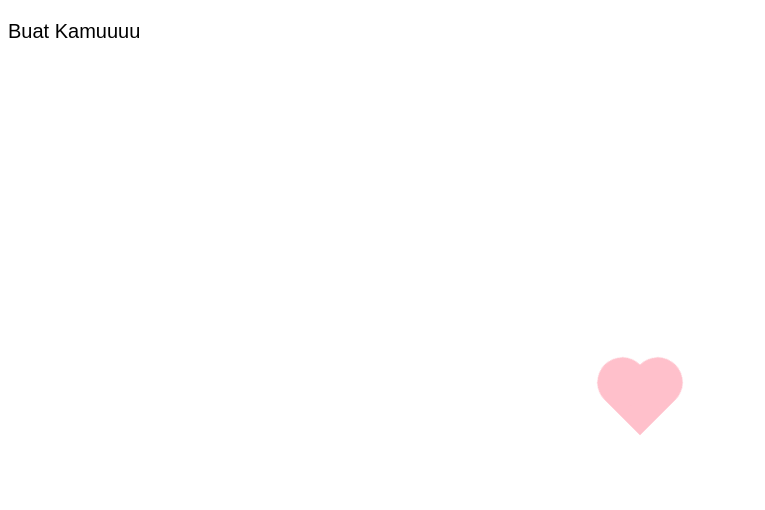
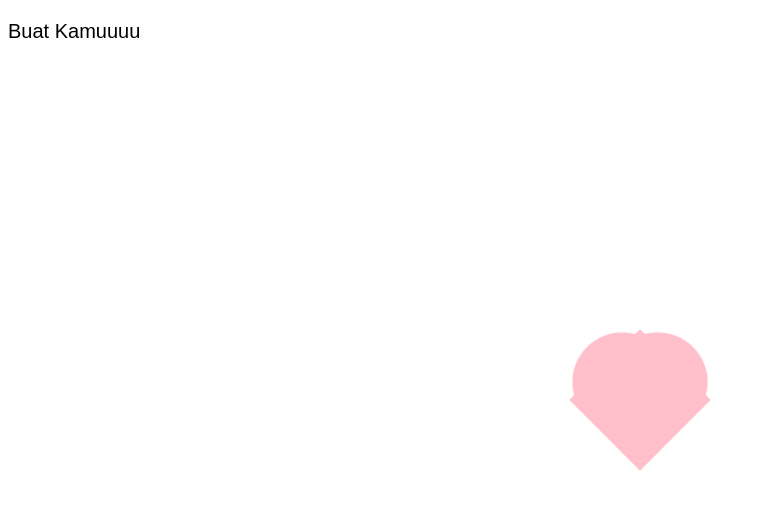
Before and after one commit to im-faizz/Buatkamu, a plain HTML site: page index.html in a window 1280 px wide. Shown: the whole page, without its empty margins (0-765 px from the left). Drawn offline with Linux system fonts and the light colour scheme.

Commit message:
Update style.css

```diff
--- a/style.css
+++ b/style.css
@@ -12,8 +12,8 @@ body {
     bottom: 0;
     left: 0;
     background-color: pink;
-    height: 50px;
-    width: 50px;
+    height: 100px;
+    width: 100px;
     transform: rotate(-45deg);
     animation-name: beat;
     animation-duration: 1s;
@@ -22,20 +22,20 @@ body {
   .heart:after {
     background-color: pink;
     content: "";
-    border-radius: 50%;
+    border-radius: 100%;
     position: absolute;
-    width: 50px;
-    height: 50px;
+    width: 100px;
+    height: 100px;
     top: 0px;
     left: 25px;
   }
   .heart:before {
     background-color: pink;
     content: "";
-    border-radius: 50%;
+    border-radius: 100%;
     position: absolute;
-    width: 50px;
-    height: 50px;
+    width: 100px;
+    height: 100px;
     top: -25px;
     left: 0px;
   }
```
